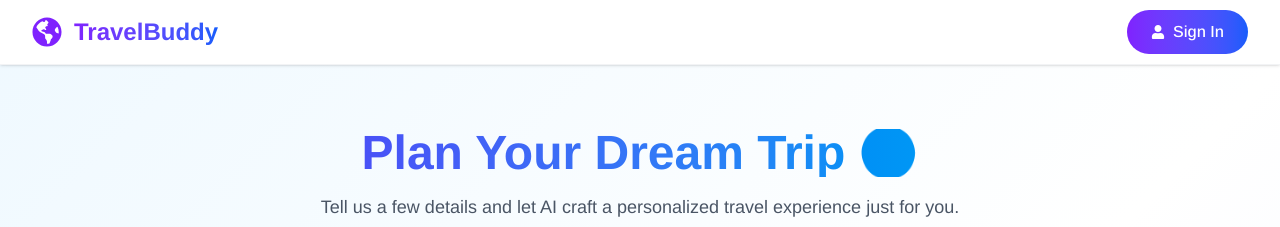
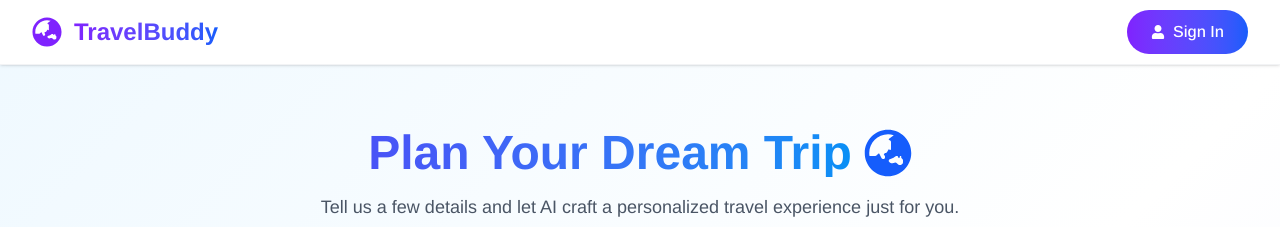
Before and after one commit to anand-144/TravelBuddy, a React app in the folder frontend/: page /create-trip in a window 1280 px wide. Shown: the top 227 px of the page. Built offline with nearby package versions, Linux system fonts and the light colour scheme; the HTML template or start-up script is replaced by a standard one.

Commit message:
feat: Update icons in Header and CreateTrip pages; enhance TripMap layout and styling

```diff
--- a/frontend/src/components/Header.jsx
+++ b/frontend/src/components/Header.jsx
@@ -1,6 +1,6 @@
 import { Link, useNavigate } from 'react-router-dom';
 import { useAuth } from '../contexts/AuthContext';
-import { FaGlobeAmericas, FaUser, FaSignOutAlt } from 'react-icons/fa';
+import { FaGlobeAsia, FaUser, FaSignOutAlt } from 'react-icons/fa';
 import { useEffect } from 'react';
 
 const Header = () => {
@@ -29,7 +29,7 @@ const Header = () => {
         <div className="flex items-center justify-between h-16">
           {/* Logo */}
           <Link to="/" className="flex items-center gap-3 group">
-            <FaGlobeAmericas className="text-3xl text-violet-600 group-hover:rotate-12 transition-transform duration-300" />
+            <FaGlobeAsia className="text-3xl text-violet-600 group-hover:rotate-360 transition-all duration-1000" />
             <h1 className="text-2xl font-bold bg-gradient-to-r from-violet-600 to-blue-600 bg-clip-text text-transparent">
               TravelBuddy
             </h1>
--- a/frontend/src/pages/CreateTrip.jsx
+++ b/frontend/src/pages/CreateTrip.jsx
@@ -6,6 +6,7 @@ import {
   SelectTravelersList,
 } from "../components/Options";
 import { useGoogleLogin } from "@react-oauth/google";
+import { FaGlobeAsia } from "react-icons/fa";
 
 const CreateTrip = () => {
   const navigate = useNavigate();
@@ -76,8 +77,9 @@ const CreateTrip = () => {
     <div className="min-h-screen bg-gradient-to-br from-sky-50 via-white to-indigo-50 px-6 sm:px-10 md:px-32 lg:px-56 py-16">
       {/* Header */}
       <div className="text-center mb-12">
-        <h2 className="font-extrabold text-4xl sm:text-5xl bg-gradient-to-r from-indigo-600 to-sky-500 bg-clip-text text-transparent">
-          Plan Your Dream Trip 🌍
+        <h2 className="flex items-center justify-center gap-3 font-extrabold text-4xl sm:text-5xl bg-gradient-to-r from-indigo-600 to-sky-500 bg-clip-text text-transparent">
+          Plan Your Dream Trip
+          <FaGlobeAsia className="text-4xl sm:text-5xl text-blue-600 transform group-hover:rotate-12 transition-transform duration-300" />
         </h2>
         <p className="mt-4 text-gray-600 text-lg max-w-2xl mx-auto">
           Tell us a few details and let AI craft a personalized travel
@@ -134,18 +136,16 @@ const CreateTrip = () => {
                 setSelectedBudget(index);
                 handleInputChange("budget", item.title);
               }}
-              className={`p-6 rounded-2xl border transition-all transform hover:-translate-y-1 cursor-pointer ${
-                selectedBudget === index
+              className={`p-6 rounded-2xl border transition-all transform hover:-translate-y-1 cursor-pointer ${selectedBudget === index
                   ? "bg-gradient-to-br from-sky-500 to-indigo-600 text-white shadow-xl"
                   : "bg-white border-gray-200 hover:border-indigo-400 hover:shadow-md"
-              }`}
+                }`}
             >
               <div className="text-4xl mb-2">{item.icon}</div>
               <h3 className="font-semibold text-lg">{item.title}</h3>
               <p
-                className={`text-sm mt-1 ${
-                  selectedBudget === index ? "text-sky-100" : "text-gray-500"
-                }`}
+                className={`text-sm mt-1 ${selectedBudget === index ? "text-sky-100" : "text-gray-500"
+                  }`}
               >
                 {item.desc}
               </p>
@@ -167,18 +167,16 @@ const CreateTrip = () => {
                 setSelectedTraveler(index);
                 handleInputChange("travelers", item.title);
               }}
-              className={`p-6 rounded-2xl border transition-all transform hover:-translate-y-1 cursor-pointer ${
-                selectedTraveler === index
+              className={`p-6 rounded-2xl border transition-all transform hover:-translate-y-1 cursor-pointer ${selectedTraveler === index
                   ? "bg-gradient-to-br from-pink-500 to-rose-600 text-white shadow-xl"
                   : "bg-white border-gray-200 hover:border-pink-400 hover:shadow-md"
-              }`}
+                }`}
             >
               <div className="text-4xl mb-2">{item.icon}</div>
               <h3 className="font-semibold text-lg">{item.title}</h3>
               <p
-                className={`text-sm mt-1 ${
-                  selectedTraveler === index ? "text-pink-100" : "text-gray-500"
-                }`}
+                className={`text-sm mt-1 ${selectedTraveler === index ? "text-pink-100" : "text-gray-500"
+                  }`}
               >
                 {item.desc}
               </p>
--- a/frontend/src/pages/Home.jsx
+++ b/frontend/src/pages/Home.jsx
@@ -47,7 +47,7 @@ const Home = () => {
         {/* CTA Buttons */}
         <div className="flex flex-col sm:flex-row gap-4 mb-16 animate-fade-in" style={{ animationDelay: '0.3s' }}>
           <Link to="/create-trip">
-            <button className="group relative px-8 py-4 sm:px-10 sm:py-5 font-bold text-lg bg-gradient-to-r from-violet-600 to-blue-600 text-white rounded-full shadow-xl hover:shadow-2xl transition-all duration-300 hover:scale-105 active:scale-95 overflow-hidden">
+            <button className="group relative px-8 py-4 sm:px-10 sm:py-5 font-bold text-lg bg-gradient-to-r from-violet-600 to-blue-600 text-white rounded-full shadow-xl hover:shadow-2xl transition-all duration-300 hover:scale-105 active:scale-95 overflow-hidden cursor-pointer">
               <span className="relative z-10 flex items-center gap-2">
                 <FaRocket className="group-hover:rotate-12 transition-transform" />
                 Start Planning Free
@@ -57,7 +57,7 @@ const Home = () => {
           </Link>
 
           <a href="#features">
-            <button className="px-8 py-4 sm:px-10 sm:py-5 font-bold text-lg bg-white/80 backdrop-blur-xl text-gray-700 rounded-full shadow-xl hover:shadow-2xl transition-all duration-300 hover:scale-105 active:scale-95 border border-white/20">
+            <button className="px-8 py-4 sm:px-10 sm:py-5 font-bold text-lg bg-white/80 backdrop-blur-xl text-gray-700 rounded-full shadow-xl hover:shadow-2xl transition-all duration-300 hover:scale-105 active:scale-95 border border-white/20 cursor-pointer">
               Learn More
             </button>
           </a>
--- a/frontend/src/pages/TripMap.jsx
+++ b/frontend/src/pages/TripMap.jsx
@@ -91,12 +91,12 @@ const TripMap = () => {
   ];
 
   return (
-    <div className="h-screen w-full flex flex-col lg:flex-row">
-      {/* Map Container */}
-      <div className="flex-1 relative">
+    <div className="flex flex-col lg:flex-row h-screen w-full">
+      {/* Map Section */}
+      <div className="flex-1 relative min-h-[50vh] sm:min-h-[60vh] lg:min-h-screen">
         {/* Header */}
         <div className="absolute top-0 left-0 right-0 z-[1000] bg-white/80 backdrop-blur-xl p-4 m-4 rounded-2xl flex items-center justify-between shadow-xl border border-white/20">
-          <h2 className="text-xl font-semibold flex items-center gap-2 text-gray-800">
+          <h2 className="text-lg sm:text-xl font-semibold flex items-center gap-2 text-gray-800">
             <FaMapMarkerAlt className="text-violet-600" />
             {city}
           </h2>
@@ -132,10 +132,12 @@ const TripMap = () => {
           </div>
         </div>
 
+        {/* Map */}
         <MapContainer
           center={cityCoords}
           zoom={12}
           style={{ height: '100%', width: '100%' }}
+          className="rounded-none lg:rounded-r-3xl overflow-hidden"
         >
           <TileLayer url="https://{s}.tile.openstreetmap.org/{z}/{x}/{y}.png" />
           <RecenterMap coords={cityCoords} />
@@ -161,7 +163,7 @@ const TripMap = () => {
       </div>
 
       {/* Sidebar */}
-      <div className="w-full lg:w-96 bg-gradient-to-br from-white to-violet-50/30 border-l border-gray-200 overflow-y-auto p-6">
+      <div className="w-full lg:w-96 bg-gradient-to-br from-white to-violet-50/30 border-t lg:border-t-0 lg:border-l border-gray-200 overflow-y-auto p-6">
         <div className="flex items-center gap-3 mb-6">
           <div className="w-10 h-10 rounded-xl bg-gradient-to-br from-violet-500 to-blue-600 flex items-center justify-center shadow-lg">
             <FaHotel className="text-white" />
@@ -169,12 +171,9 @@ const TripMap = () => {
           <h3 className="text-xl font-bold text-gray-800">Places</h3>
         </div>
 
-        {allMarkers.length === 0 && (
-          <p className="text-gray-600 text-center py-8">
-            No locations available
-          </p>
-        )}
-
+        {allMarkers.length === 0 ? (
+          <p className="text-gray-600 text-center py-8">No locations available</p>
+        ) : (
           <div className="space-y-4">
             {allMarkers.map((item, idx) => (
               <div
@@ -193,6 +192,7 @@ const TripMap = () => {
               </div>
             ))}
           </div>
+        )}
       </div>
     </div>
   );
```
Lines whose indentation alone changed are shown as unchanged.
